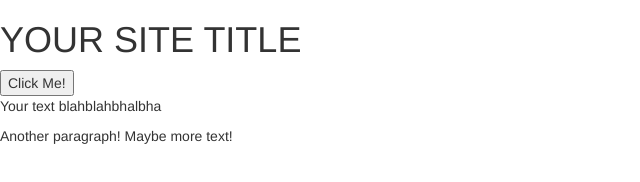
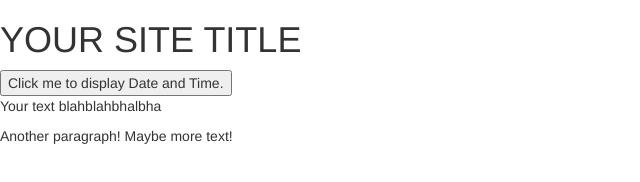
Before and after one commit to 100verses/100verses.github.io, a plain HTML site: page index.html in a window 1280 px wide. Shown: the whole page, without its empty margins (0-640 px from the left). Drawn offline with nearby package versions, Linux system fonts and the light colour scheme.

Commit message:
Testing button

```diff
--- a/index.html
+++ b/index.html
@@ -9,8 +9,10 @@
 </head>
 <body>
   <h1>YOUR SITE TITLE</h1>
-  <button type="button">Click Me!</button>
-  <p>Your text blahblahbhalbha</p>
+<button type="button"
+onclick="document.getElementById('demo').innerHTML = Date()">
+Click me to display Date and Time.</button>
+<p>Your text blahblahbhalbha</p>
   <p>Another paragraph!  Maybe more text!</p>
 </body>
 </html>
```
